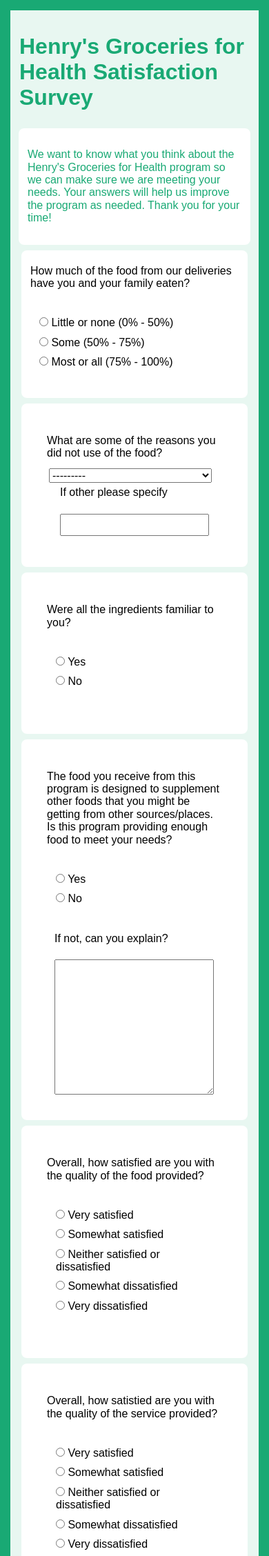
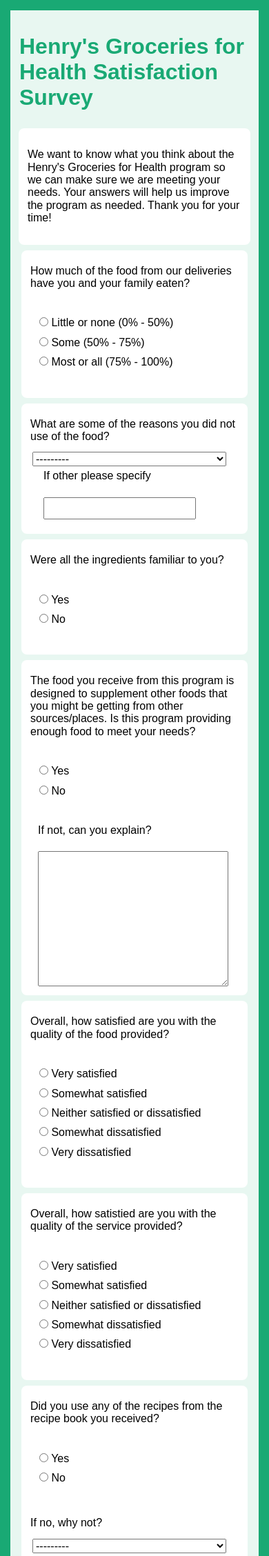
Before and after one commit to mivicker/surveys, a Django app: a page that uses presentation/templates/presentation/survey.html in a window 390 px wide. Shown: the top 2256 px of the page at 69% size. Run offline with Django 3.2, Linux system fonts and the light colour scheme; data comes from the database, SQL or seed files in the repository; parts of the project's set-up code (start-up, migrations or seed data) failed here and were passed over.

Commit message:
updated styles to improve look on mobile

```diff
--- a/presentation/templates/presentation/error.html
+++ b/presentation/templates/presentation/error.html
@@ -1,6 +1,6 @@
 {% extends 'presentation/base.html' %}
 {% block content %}
-<div class='bg-white-90	center w-60-l w-90-m w-100-ns h-auto pa4'>
+<div class='bg-white-90	center w-60-l w-90-m w-100 h-auto pa4'>
     <h1 class="green">Survey link is invalid</h1>
     <div class="pa4 bg-white ma2 br3">
         <p>There was an error in processing your survey, please <a href="{% url 'survey' uid %}">try again</a></p>
--- a/presentation/templates/presentation/no_token.html
+++ b/presentation/templates/presentation/no_token.html
@@ -1,6 +1,6 @@
 {% extends 'presentation/base.html' %}
 {% block content %}
-<div class='bg-white-90	center w-60-l w-90-m w-100-ns h-auto pa4'>
+<div class='bg-white-90	center w-60-l w-90-m w-100 h-auto pa4'>
     <h1 class="green">Survey link is invalid</h1>
     <div class="pa4 bg-white ma2 br3">
         <p>The link you used to access this survey is invalid. If you'd still
--- a/presentation/templates/presentation/survey.html
+++ b/presentation/templates/presentation/survey.html
@@ -4,7 +4,7 @@
 	{% csrf_token %}
 	<div class="bg-white-90 center w-100 w-80-l h-auto pa2 pa4-l">
 		<h1 class="green">Henry's Groceries for Health Satisfaction Survey</h1>
-		<div class="pa2 pa4-l bg-white ma1 br3 green">
+		<div class="pa2 pa4-l bg-white ma1 br3">
 			<p>We want to know what you think about the Henry's Groceries for Health program so we can make sure we are meeting your needs. Your answers will help us improve the program as needed. Thank you for your time!</p>
 		</div>
 		<div class="pa2 pa4-l bg-white ma2 br3">
@@ -15,7 +15,7 @@
 				{{ form.answer_one }}
 			</div>
 		</div>
-		<div class="pa4 bg-white ma2 br3">
+		<div class="pa2 pa4-l bg-white ma2 br3">
 			<div class="mt2">
 			{{ form.answer_two.label }}
 			</div>
@@ -29,7 +29,7 @@
 				</div>
 			</div>
 		</div>
-		<div class="pa4 bg-white ma2 br3">
+		<div class="pa2 pa4-l bg-white ma2 br3">
 			<div class="mt2">
 			{{ form.answer_three.label }}
 			</div>
@@ -37,7 +37,7 @@
 				{{ form.answer_three }}
 			</div>
 		</div>
-		<div class="pa4 bg-white ma2 br3">
+		<div class="pa2 pa4-l bg-white ma2 br3">
 			<div class="mt2">
 			{{ form.answer_four.label }}
 			</div>
@@ -51,7 +51,7 @@
 				{{ form.answer_four_b }}
 			</div>
 		</div>
-		<div class="pa4 bg-white ma2 br3">
+		<div class="pa2 pa4-l bg-white ma2 br3">
 			<div class="mt2">
 			{{ form.answer_five.label }}
 			</div>
@@ -59,7 +59,7 @@
 				{{ form.answer_five }}
 			</div>
 		</div>
-		<div class="pa4 bg-white ma2 br3">
+		<div class="pa2 pa4-l bg-white ma2 br3">
 			<div class="mt2">
 			{{ form.answer_six.label }}
 			</div>
@@ -67,7 +67,7 @@
 				{{ form.answer_six }}
 			</div>
 		</div>
-		<div class="pa4 bg-white ma2 br3">
+		<div class="pa2 pa4-l bg-white ma2 br3">
 			<div class="mt2">
 			{{ form.answer_seven.label }}
 			</div>
@@ -82,7 +82,7 @@
 			</div>
 		</div>
 
-		<div class="pa4 bg-white ma2 br3">
+		<div class="pa2 pa4-l bg-white ma2 br3">
 			<div class="mt2">
 			{{ form.answer_eight.label }}
 			</div>
@@ -90,7 +90,7 @@
 				{{ form.answer_eight }}
 			</div>
 		</div>
-		<div class="pa4 bg-white ma2 br3">
+		<div class="pa2 pa4-lbg-white ma2 br3">
 			<div class="mt2">
 			{{ form.answer_nine.label }}
 			</div>
--- a/presentation/templates/presentation/thank_you.html
+++ b/presentation/templates/presentation/thank_you.html
@@ -1,6 +1,6 @@
 {% extends 'presentation/base.html' %}
 {% block content %}
-<div class='bg-white-90	center w-60-l w-90-m w-100-ns h-auto pa4'>
+<div class='bg-white-90	center w-60-l w-90-m w-100 h-auto pa4'>
     <h1 class="green">Thank you for your submission</h1>
     <div class="pa4 bg-white ma2 br3">
         <p>We appreciate your taking the time to help us improve our service.</p>
```
Also changed, not shown: presentation/templates/presentation/attempted_resubmit.html (+8 -0 lines).
